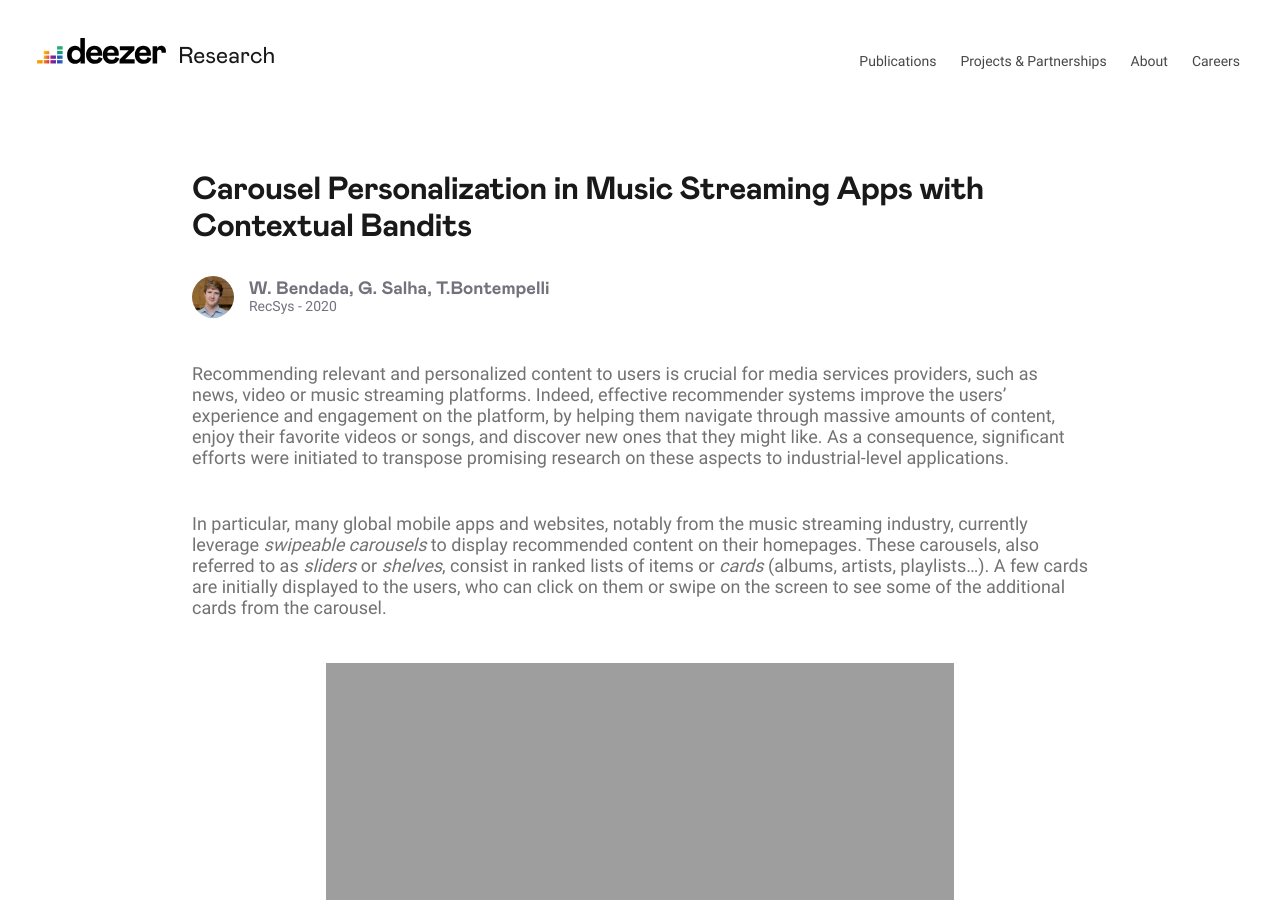
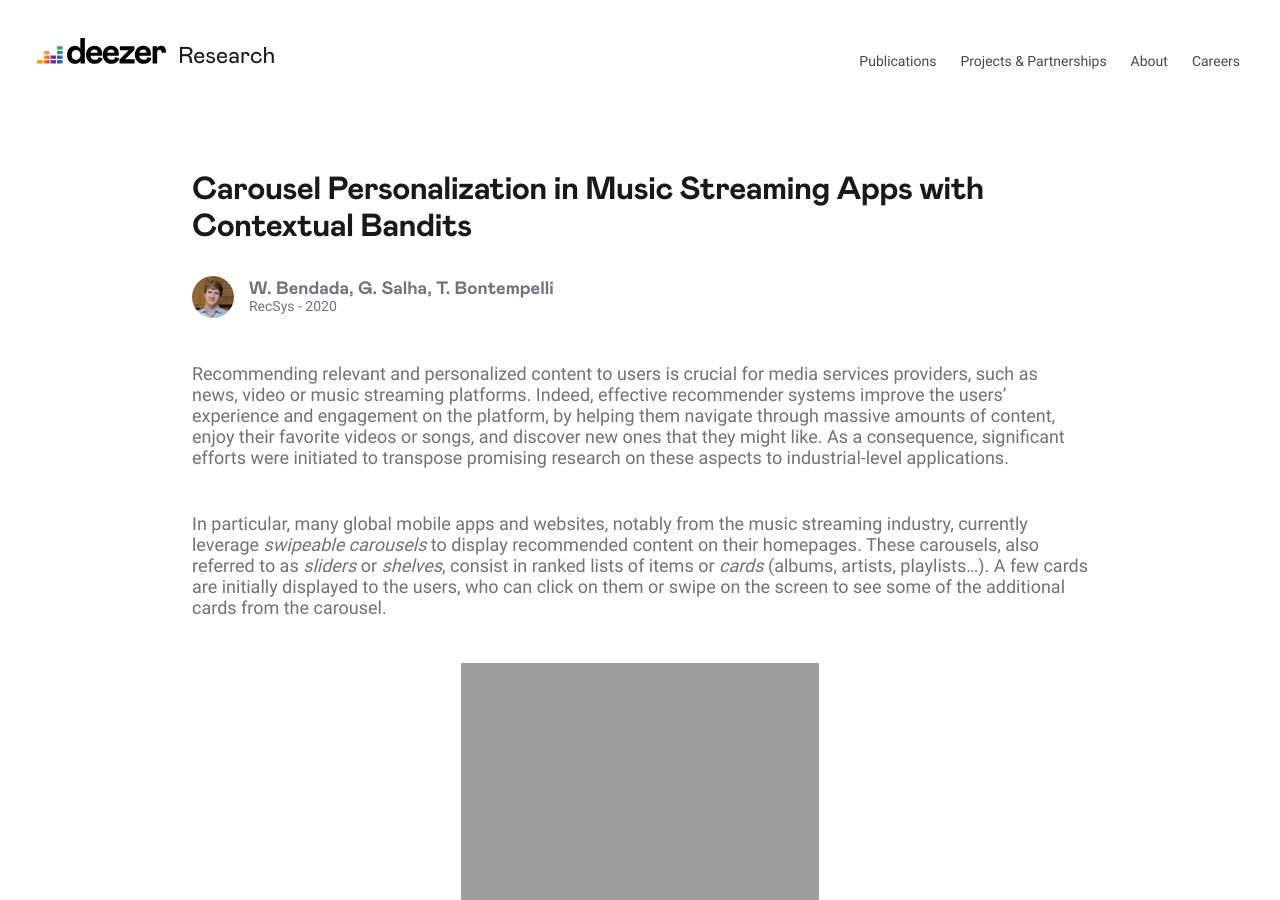
Before and after one commit to deezer/deezer.github.io, a Jekyll site: the page built from _posts/2020-09-22-recsys-bendada.md, in a window 1280 px wide and 900 px high. Built offline with Jekyll 4.4.1, drawn with Linux system fonts in a browser that asks for light colours; comment, search, counter and statistics services are not loaded; some of the changed lines change nothing that is shown.

Commit message:
Improve RecSys 2020 carousel paper post

```diff
--- a/_posts/2020-09-22-recsys-bendada.md
+++ b/_posts/2020-09-22-recsys-bendada.md
@@ -13,7 +13,7 @@
 publication_type: conference
 publication_title: "Carousel Personalization in Music Streaming Apps with Contextual Bandits"
 publication_year: 2020
-publication_authors: W. Bendada, G. Salha, T.Bontempelli
+publication_authors: W. Bendada, G. Salha, T. Bontempelli
 publication_conference: RecSys
 publication_preprint: https://arxiv.org/pdf/2009.06546.pdf
 publication_code: https://github.com/deezer/carousel_bandits
@@ -34,7 +34,7 @@
 
 <div class="publication-illustration">
     <img
-        style="width: 70%;"
+        style="width: 40%;"
         src="{{ '/static/images/publis/bendada20recsys/carousel.png' | prepend: site.url }}"
         alt="Carousels on Deezer"/>
 </div>
@@ -57,7 +57,7 @@
 
 <div class="publication-illustration">
     <img
-        style="width: 80%;"
+        style="width: 60%;"
         src="{{ '/static/images/publis/bendada20recsys/general_exp.png' | prepend: site.url }}"
         alt="Cumulative Regrets of Bandits Policies for Playlist Recommendation"/>
 </div>
@@ -68,7 +68,7 @@
 
 <div class="publication-illustration">
     <img
-        style="width: 70%;"
+        style="width: 40%;"
         src="{{ '/static/images/publis/bendada20recsys/zenodo.png' | prepend: site.url }}"
         alt="Datasets"/>
 </div>
```
